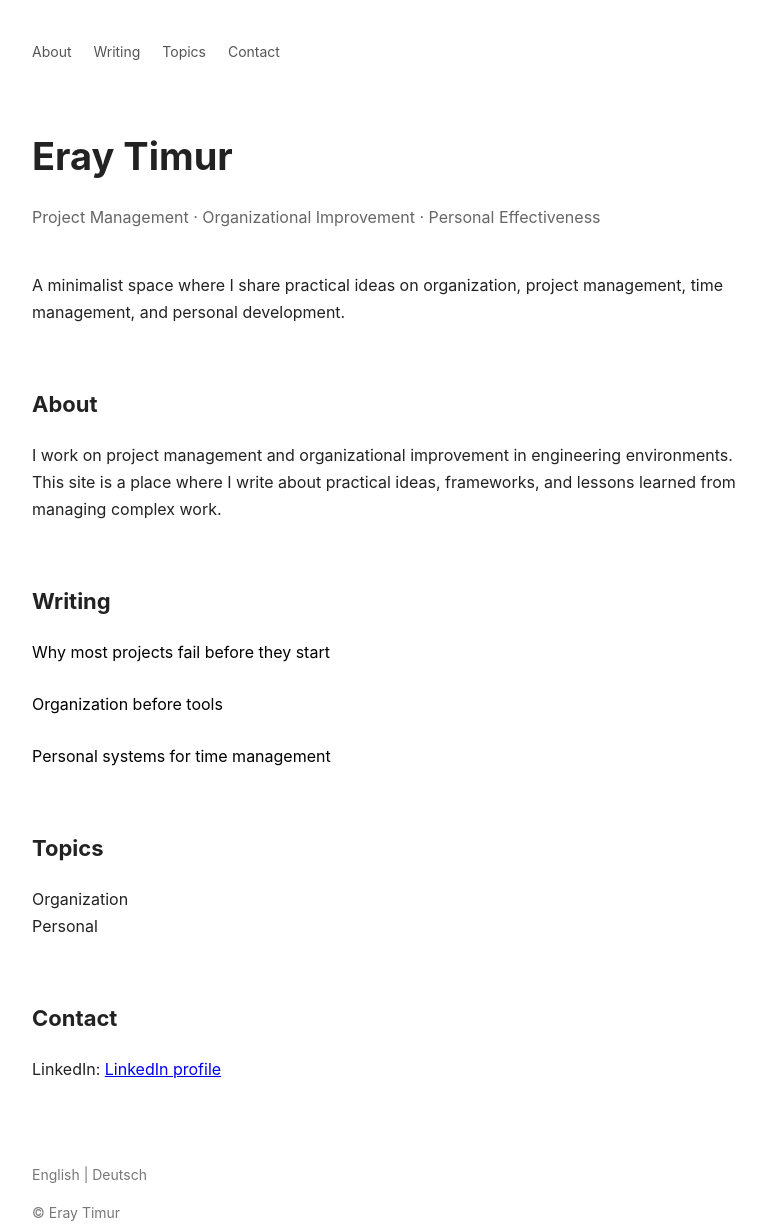
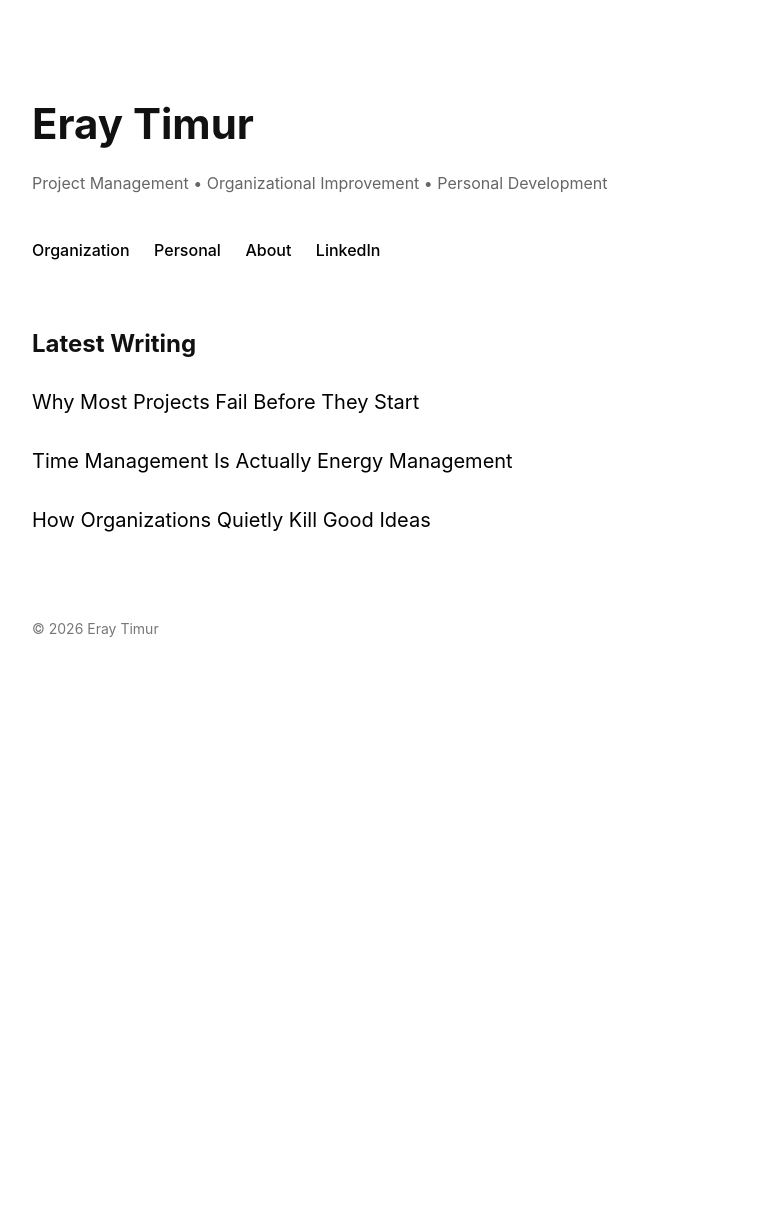
Before and after one commit to eraytimur/eraytimur.github.io, a plain HTML site: page index.html in a window 1280 px wide. Shown: the whole page, without its empty margins (248-1014 px from the left). After the commit the page ends 800 px from the top, so only its background shows below. Drawn offline with Linux system fonts and the light colour scheme.

Commit message:
Update index.html

```diff
--- a/index.html
+++ b/index.html
@@ -1,5 +1,6 @@
 <!DOCTYPE html>
 <html lang="en">
+
 <head>
 
 <meta charset="UTF-8">
@@ -10,33 +11,22 @@
 <style>
 
 body{
-font-family: -apple-system, BlinkMacSystemFont, "Segoe UI", Roboto, Arial, sans-serif;
-max-width: 720px;
-margin: auto;
-padding: 40px 20px;
-line-height: 1.7;
-color:#222;
+font-family: -apple-system, BlinkMacSystemFont, "Segoe UI", Roboto, Arial;
+margin:0;
+background:#ffffff;
+color:#111;
+line-height:1.7;
 }
 
-nav{
-margin-bottom:60px;
-font-size:14px;
-}
-
-nav a{
-margin-right:18px;
-text-decoration:none;
-color:#555;
+.container{
+max-width:720px;
+margin:auto;
+padding:60px 20px;
 }
 
 h1{
-font-size:38px;
-margin-bottom:5px;
-}
-
-h2{
-margin-top:60px;
-font-size:22px;
+font-size:42px;
+margin-bottom:10px;
 }
 
 .subtitle{
@@ -44,13 +34,37 @@ color:#666;
 margin-bottom:40px;
 }
 
+nav{
+margin-bottom:60px;
+}
+
+nav a{
+margin-right:20px;
+text-decoration:none;
+color:#000;
+font-weight:500;
+}
+
+nav a:hover{
+text-decoration:underline;
+}
+
+.section{
+margin-bottom:60px;
+}
+
 .post{
 margin-bottom:25px;
 }
 
 .post a{
+font-size:20px;
 text-decoration:none;
 color:#000;
+}
+
+.post a:hover{
+text-decoration:underline;
 }
 
 footer{
@@ -65,68 +79,54 @@ color:#777;
 
 <body>
 
-<nav>
-<a href="#about">About</a>
-<a href="#writing">Writing</a>
-<a href="#topics">Topics</a>
-<a href="#contact">Contact</a>
-</nav>
+<div class="container">
 
 <h1>Eray Timur</h1>
 
-<p class="subtitle">
-Project Management · Organizational Improvement · Personal Effectiveness
-</p>
+<div class="subtitle">
+Project Management • Organizational Improvement • Personal Development
+</div>
 
-<p>
-A minimalist space where I share practical ideas on organization, project management, time management, and personal development.
-</p>
+<nav>
 
-<h2 id="about">About</h2>
+<a href="#">Organization</a>
 
-<p>
-I work on project management and organizational improvement in engineering environments.
-This site is a place where I write about practical ideas, frameworks, and lessons learned from managing complex work.
-</p>
+<a href="#">Personal</a>
 
-<h2 id="writing">Writing</h2>
+<a href="#">About</a>
+
+<a href="https://linkedin.com">LinkedIn</a>
+
+</nav>
+
+
+<div class="section">
+
+<h2>Latest Writing</h2>
 
 <div class="post">
-<a href="#">Why most projects fail before they start</a>
+<a href="#">Why Most Projects Fail Before They Start</a>
 </div>
 
 <div class="post">
-<a href="#">Organization before tools</a>
+<a href="#">Time Management Is Actually Energy Management</a>
 </div>
 
 <div class="post">
-<a href="#">Personal systems for time management</a>
+<a href="#">How Organizations Quietly Kill Good Ideas</a>
 </div>
 
-<h2 id="topics">Topics</h2>
+</div>
 
-<p>
-Organization<br>
-Personal
-</p>
-
-<h2 id="contact">Contact</h2>
-
-<p>
-LinkedIn: <a href="https://linkedin.com">LinkedIn profile</a>
-</p>
 
 <footer>
 
-<p>
-English | Deutsch
-</p>
-
-<p>
-© Eray Timur
-</p>
+© 2026 Eray Timur
 
 </footer>
 
+</div>
+
 </body>
+
 </html>
```
